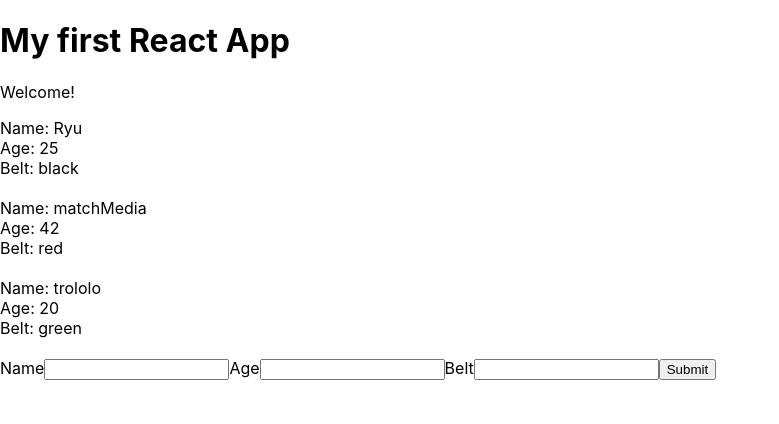
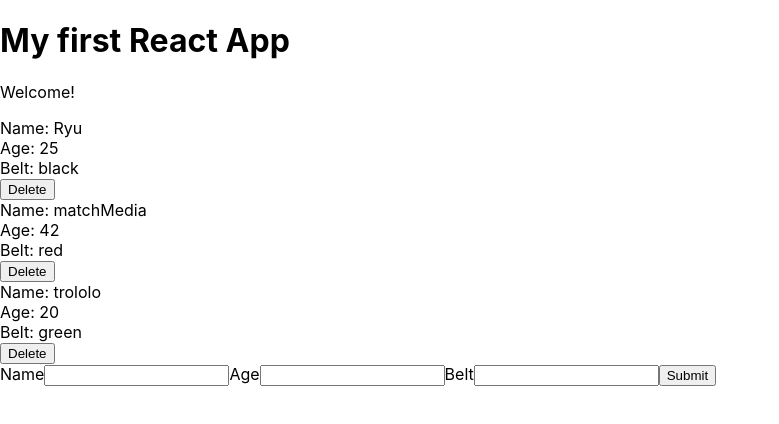
Before and after one commit to zzibert/React-Redux, a React (Create React App) app: page / in a window 1280 px wide. Shown: the top 424 px of the page, without its empty margins (0-779 px from the left). Built offline with nearby package versions, Linux system fonts and the light colour scheme.

Commit message:
#19 - Deleting Data

```diff
--- a/src/App.js
+++ b/src/App.js
@@ -16,13 +16,19 @@
       ninjas
     })
   }
+  deleteNinja = (id) => {
+    let ninjas = this.state.ninjas.filter(ninja => ninja.id !== id)
+    this.setState({
+      ninjas
+    })
+  }
   render() {
     return (
       <div className="App">
         <h1>My first React App</h1>
         <p>Welcome!</p>
-        <Ninjas ninjas={ this.state.ninjas } />
-        <AddNinja addNinja={ this.addNinja }/>
+        <Ninjas deleteNinja={ this.deleteNinja } ninjas={ this.state.ninjas } />
+        <AddNinja  addNinja={ this.addNinja }/>
       </div>
     );
   }
--- a/src/Ninjas.js
+++ b/src/Ninjas.js
@@ -1,12 +1,13 @@
 import React from 'react'
 
-const Ninjas = ({ninjas}) => {
+const Ninjas = ({ninjas, deleteNinja}) => {
     const ninjaList = ninjas.filter(ninja => ninja.age > 19).map(ninja => {
         return (
             <div className="ninja" key={ ninja.id }>
                 <div>Name: { ninja.name }</div>
                 <div>Age: { ninja.age }</div>
                 <div>Belt: { ninja.belt }</div>
+                <button onClick= { () => deleteNinja(ninja.id) }>Delete</button>
                 <br/>
             </div>
         )
```
